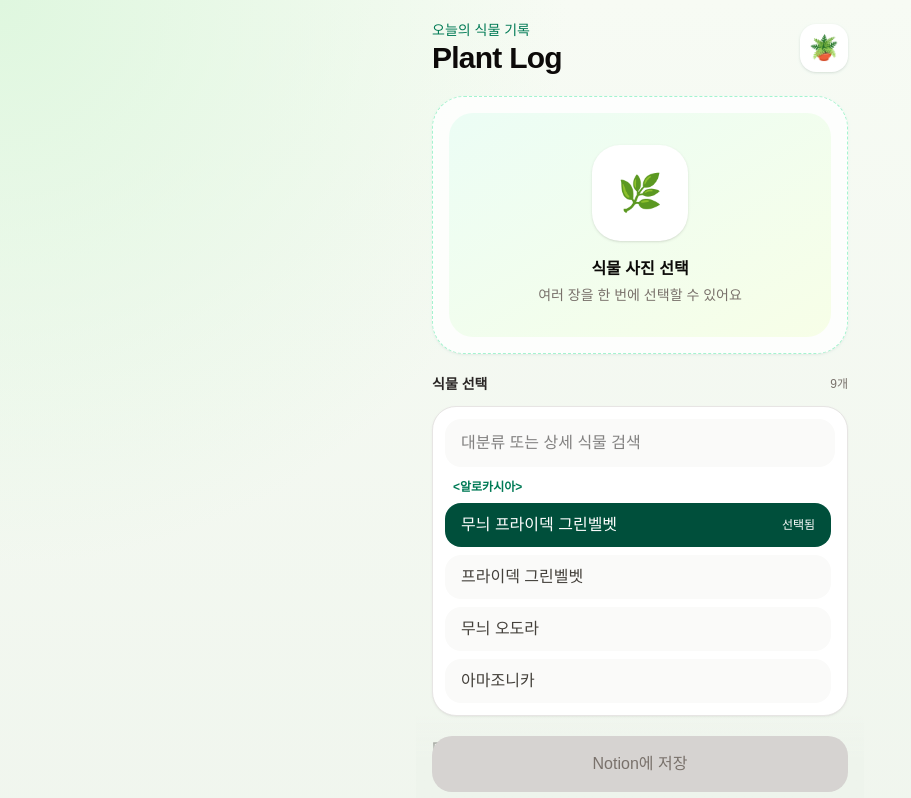
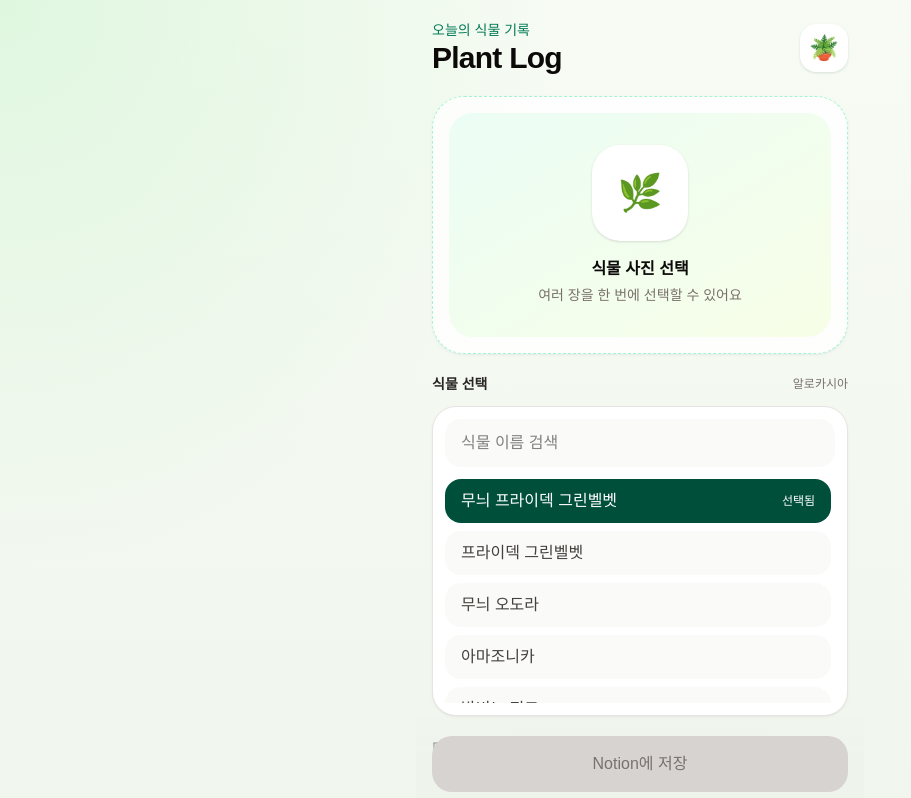
Before and after one commit to wo0h881-dev/plant-log, a Next.js app: page / in a window 1280 px wide. Shown: the top 798 px of the page, without its empty margins (0-911 px from the left). Built offline with nearby package versions, Linux system fonts and the light colour scheme.

Commit message:
Move plant category label to header

```diff
--- a/components/PlantSelect.tsx
+++ b/components/PlantSelect.tsx
@@ -11,11 +11,8 @@ type PlantSelectProps = {
   onSelect: (plant: Plant) => void;
 };
 
-function groupPlants(plants: Plant[]) {
-  return plants.reduce<Record<string, Plant[]>>((groups, plant) => {
-    groups[plant.category] = [...(groups[plant.category] ?? []), plant];
-    return groups;
-  }, {});
+function formatPlantName(plant: Plant) {
+  return `${plant.category} - ${plant.name}`;
 }
 
 export function PlantSelect({
@@ -31,7 +28,8 @@ export function PlantSelect({
     const searchable = `${plant.category} ${plant.name}`.toLowerCase();
     return searchable.includes(normalizedQuery);
   });
-  const groupedPlants = groupPlants(filteredPlants);
+  const selectedCategory =
+    plants.find((plant) => formatPlantName(plant) === value)?.category ?? filteredPlants[0]?.category ?? plants[0]?.category ?? "";
 
   return (
     <section className="space-y-3">
@@ -39,7 +37,7 @@ export function PlantSelect({
         <label htmlFor="plant-search" className="text-sm font-semibold text-stone-800">
           식물 선택
         </label>
-        <span className="text-xs font-medium text-stone-500">{plants.length}개</span>
+        <span className="text-xs font-medium text-stone-500">{selectedCategory}</span>
       </div>
 
       <div className="rounded-[1.5rem] border border-stone-200 bg-white p-3 shadow-sm shadow-stone-950/5">
@@ -48,17 +46,13 @@ export function PlantSelect({
           type="search"
           value={query}
           onChange={(event) => onQueryChange(event.target.value)}
-          placeholder="대분류 또는 상세 식물 검색"
+          placeholder="식물 이름 검색"
           className="h-12 w-full rounded-2xl bg-stone-50 px-4 text-base outline-none ring-1 ring-transparent transition focus:ring-emerald-500"
         />
 
-        <div className="mt-3 max-h-56 space-y-4 overflow-y-auto pr-1">
-          {Object.entries(groupedPlants).map(([category, categoryPlants]) => (
-            <div key={category} className="space-y-2">
-              <p className="px-2 text-xs font-bold text-emerald-700">&lt;{category}&gt;</p>
-              <div className="space-y-2">
-                {categoryPlants.map((plant) => {
-                  const displayName = `${plant.category} - ${plant.name}`;
+        <div className="mt-3 max-h-56 space-y-2 overflow-y-auto pr-1">
+          {filteredPlants.map((plant) => {
+            const displayName = formatPlantName(plant);
             const isSelected = displayName === value;
 
             return (
@@ -79,9 +73,6 @@ export function PlantSelect({
           })}
         </div>
       </div>
-          ))}
-        </div>
-      </div>
 
       {recentPlants.length ? (
         <div className="flex gap-2 overflow-x-auto pb-1">
@@ -90,7 +81,7 @@ export function PlantSelect({
               key={plantName}
               type="button"
               onClick={() => {
-                const plant = plants.find((item) => `${item.category} - ${item.name}` === plantName);
+                const plant = plants.find((item) => formatPlantName(item) === plantName);
                 if (plant) onSelect(plant);
               }}
               className="shrink-0 rounded-full border border-emerald-100 bg-emerald-50 px-3 py-2 text-sm font-medium text-emerald-950"
```
Lines whose indentation alone changed are shown as unchanged.
